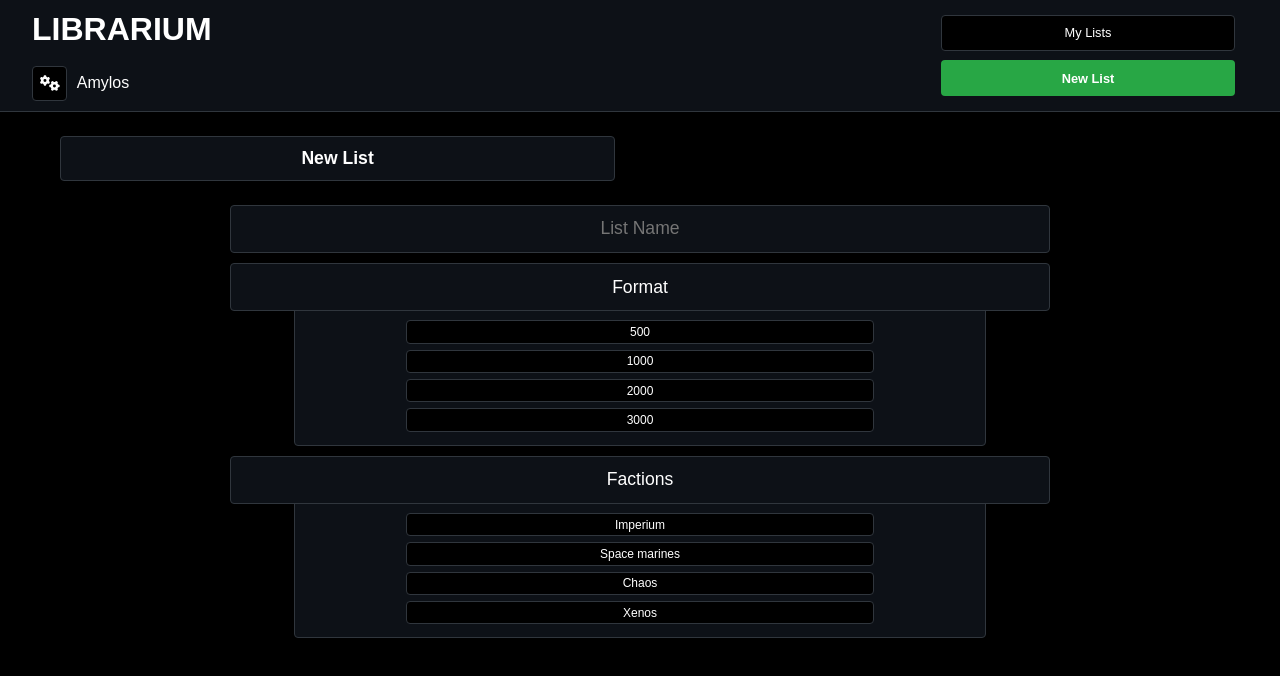
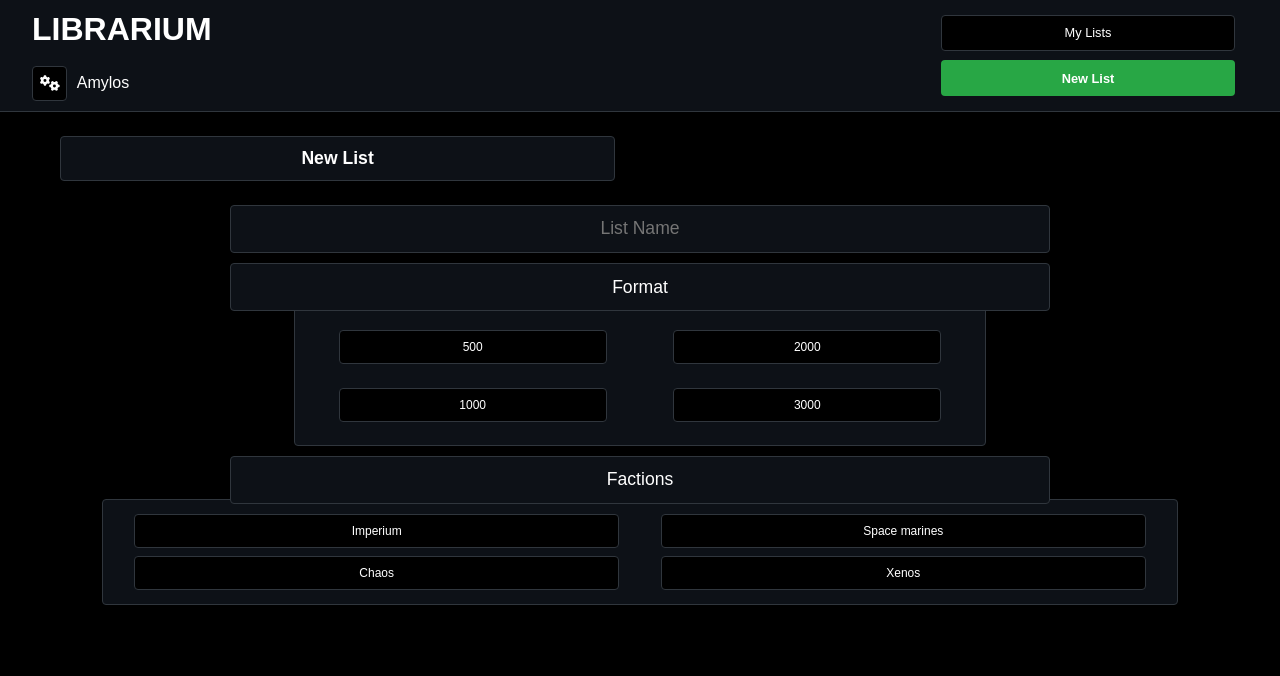
Before and after one commit to Amylos/Librarium, a React (Create React App) app: page / in a window 1280 px wide. Both pictures are taken after a click on the button "New List". Shown: the top 676 px of the page. Built offline with nearby package versions, Linux system fonts and the light colour scheme.

Commit message:
ListMaker almost in work

```diff
--- a/src/components/ListMaker.js
+++ b/src/components/ListMaker.js
@@ -28,13 +28,13 @@ const factions = {
       { name: 'Chaos Daemons', detachments: ['undétachement 1', 'undétachement 2', 'undétachement 3'] },
     ],
     xenos: [
-        { name: 'Aeldari', detachments: ['undétachement 1', 'undétachement 2', 'undétachement 3'] },
-        { name: 'Drukhari', detachments: ['undétachement 1', 'undétachement 2', 'undétachement 3'] },
-        { name: 'Orks', detachments: ['undétachement 1', 'undétachement 2', 'undétachement 3'] },
-        { name: 'Necrons', detachments: ['undétachement 1', 'undétachement 2', 'undétachement 3'] },
-        { name: 'T\'au', detachments: ['undétachement 1', 'undétachement 2', 'undétachement 3'] },
-        { name: 'Tyranids', detachments: ['undétachement 1', 'undétachement 2', 'undétachement 3'] },
-        { name: 'Genestealer Cults', detachments: ['undétachement 1', 'undétachement 2', 'undétachement 3'] },
+        { name: 'Aeldari', detachments: ['undétachement 1', 'undétachement 2', 'undétachement 3','undétachement 1', 'undétachement 2', 'undétachement 3'] },
+        { name: 'Drukhari', detachments: ['undétachement 1', 'undétachement 2', 'undétachement 3','undétachement 1', 'undétachement 2', 'undétachement 3'] },
+        { name: 'Orks', detachments: ['undétachement 1', 'undétachement 2', 'undétachement 3','undétachement 1', 'undétachement 2', 'undétachement 3'] },
+        { name: 'Necrons', detachments: ['undétachement 1', 'undétachement 2', 'undétachement 3','undétachement 1', 'undétachement 2', 'undétachement 3'] },
+        { name: 'T\'au', detachments: ['undétachement 1', 'undétachement 2', 'undétachement 3','undétachement 1', 'undétachement 2', 'undétachement 3'] },
+        { name: 'Tyranids', detachments: ['undétachement 1', 'undétachement 2', 'undétachement 3','undétachement 1', 'undétachement 2', 'undétachement 3'] },
+        { name: 'Genestealer Cults', detachments: ['undétachement 1', 'undétachement 2', 'undétachement 3','undétachement 1', 'undétachement 2', 'undétachement 3'] },
       ]
   };
 
@@ -42,18 +42,27 @@ const factions = {
 const ListMaker = () =>{
 
 
-    const [sectionToShow,setSectionToShow] = useState("ArmyList");
+    const [sectionToShow,setSectionToShow] = useState("FactionList");
 
 
 
     const [name, setName] = useState('');
     const [format, setFormat] =useState(null);
+    const [previousFormat, setPreviousFormat] =useState(null);
+
 
     const [selectedFaction, setSelectedFaction] = useState('');
     const [selectedRace, setSelectedRace] = useState('');
     const [selectedDetachement, setSelectedDetachement] = useState('');
 
-
+    const HandleChangeFormat = () =>{
+        if(format){
+            setFormat(null);
+        }
+        else{
+            setFormat(previousFormat);
+        }
+    }
     const handleFactionChange = (race) => {
         setSelectedFaction(race);
         setSelectedRace(''); // Réinitialiser la race lorsque la faction change
@@ -70,6 +79,19 @@ const ListMaker = () =>{
         setSectionToShow('Validate'); // Aller à la validation
     };
 
+    const ChangeFaction = () =>{
+        setSectionToShow('FactionList');
+        setSelectedFaction('');
+        setSelectedRace('');
+        setSelectedDetachement('');
+    }
+
+    const ChangeArmy = () =>{
+        setSectionToShow('RaceList');
+        setSelectedRace('');
+        setSelectedDetachement('');
+    }
+
 
     return (
         <div className="ListMaker">
@@ -82,21 +104,21 @@ const ListMaker = () =>{
 
                 <input className="ListName" type="text" placeholder="List Name" onChange={(e) =>{setName(e.target.value)}} value={name}></input>
 
-                    <button className="Format" onClick={() =>{setFormat(null)}}>{format !== null ? format + " points" : "Format"}</button>
+                    <button className="Format" onClick={() =>{HandleChangeFormat()}}>{format !== null ? format + " points" : "Format"}</button>
                     {
                         format === null ?
                         <ul className="FormatList" style={{ visibility: format === null ? 'visible' : 'hidden' }}>
-                            <li role='button' onClick={() =>{setFormat(500)}}>500</li>
-                            <li role='button' onClick={() =>{setFormat(1000)}}>1000</li>
-                            <li role='button' onClick={() =>{setFormat(2000)}}>2000</li>
-                            <li role='button' onClick={() =>{setFormat(3000)}}>3000</li>
+                            <li role='button' onClick={() =>{setFormat(500); setPreviousFormat(500)}}>500</li>
+                            <li role='button' onClick={() =>{setFormat(1000); setPreviousFormat(1000)}}>1000</li>
+                            <li role='button' onClick={() =>{setFormat(2000); setPreviousFormat(2000)}}>2000</li>
+                            <li role='button' onClick={() =>{setFormat(3000); setPreviousFormat(3000)}}>3000</li>
                         </ul>
                     : null
                     }
 
-                    {selectedFaction && <div className="ArmyIdentity">{selectedFaction.charAt(0).toUpperCase() + selectedFaction.replace('_', ' ').slice(1)}</div>}
-                    {selectedRace && <div className="ArmyIdentity">{selectedRace.charAt(0).toUpperCase() + selectedRace.replace('_', ' ').slice(1)}</div>}
-                    {selectedDetachement && <div className="ArmyIdentity">{selectedDetachement.charAt(0).toUpperCase() + selectedDetachement.replace('_', ' ').slice(1)}</div>}
+                    {selectedFaction && <div  onClick={()=>ChangeFaction()} className="ArmyIdentity">{selectedFaction.charAt(0).toUpperCase() + selectedFaction.replace('_', ' ').slice(1)}</div>}
+                    {selectedRace && <div onClick={()=>ChangeArmy()}  className="ArmyIdentity">{selectedRace.charAt(0).toUpperCase() + selectedRace.replace('_', ' ').slice(1)}</div>}
+                    {selectedDetachement && <div  className="ArmyIdentity">{selectedDetachement.charAt(0).toUpperCase() + selectedDetachement.replace('_', ' ').slice(1)}</div>}
 
                     {
                         !selectedFaction ?
@@ -110,7 +132,7 @@ const ListMaker = () =>{
                         : null
                     }
 
-                    <ul className="ArmyList" style={{ display: sectionToShow === "ArmyList" ? 'flex' : 'none' }}>
+                    <ul className="FactionList" style={{ display: sectionToShow === "FactionList" ? 'flex' : 'none' }}>
                         {
                             Object.keys(factions).map((factionKey) => (
                             <li key={factionKey} onClick={() => {handleFactionChange(factionKey)}}>
@@ -133,6 +155,7 @@ const ListMaker = () =>{
                             null
                         }
                     </ul>
+
                     <ul className="DetachementList" style={{ display: sectionToShow === "DetachementList" ? 'flex' : 'none' }}>
                         {
                             factions[selectedFaction] && selectedRace ? (
@@ -146,6 +169,8 @@ const ListMaker = () =>{
                         }
                     </ul>
 
+                    <div className={sectionToShow === "Validate" ? 'Logo' : 'LogoN'}></div>
+
                     <button className="CreateButton" style={{ display: sectionToShow === "Validate" ? 'flex' : 'none' }}>Create</button>
             </div>
         </div>
--- a/src/styles/ListMaker.css
+++ b/src/styles/ListMaker.css
@@ -95,6 +95,7 @@
     border-radius: 4px;
     text-align: center;
     display: flex;
+    flex-wrap: wrap;
     flex-direction: column;
     justify-content: space-around;
     align-items: center;
@@ -105,8 +106,11 @@
 }
 
 .ListMaker .FormatList li{
-    width: 70%;
+    width: 40%;
     height: 20%;
+    height: 3.5vh;
+    margin: 0.5vh;
+    padding: 1rem;
     background-color: #000000;
     border: 1px solid #30363D;
     border-radius: 4px;
@@ -132,15 +136,16 @@
 }
 
 .ListMaker .FactionList{
-    width: 54%;
-    height: 23%;
+    width: 84%;
+    /* height: 23%; */
     font-size: 1.1rem;
     background-color: #0D1117;
     border: 1px solid #30363D;
     border-radius: 4px;
     text-align: center;
     display: flex;
-    flex-direction: column;
+    flex-wrap: wrap;
+    /* flex-direction: column; */
     justify-content: space-around;
     align-items: center;
     list-style: none;
@@ -151,8 +156,10 @@
 
 
 .ListMaker .FactionList li{
-    width: 70%;
-    height: 20%;
+    width: 46%;
+    height: 3.5vh;
+    margin: 0.5vh;
+    padding: 1rem;
     background-color: #000000;
     border: 1px solid #30363D;
     border-radius: 4px;
@@ -163,47 +170,18 @@
 }
 
 
-.ListMaker .ArmyList{
-    width: 54%;
-    height: 23%;
+
+.ListMaker .RaceList{
+    width: 84%;
+    /* height: 23%; */
     font-size: 1.1rem;
     background-color: #0D1117;
     border: 1px solid #30363D;
     border-radius: 4px;
     text-align: center;
     display: flex;
-    flex-direction: column;
-    justify-content: space-around;
-    align-items: center;
-    list-style: none;
-    padding: 10px;
-    margin-top: -5px;
-    /* display: none; */
-}
-
-.ListMaker .ArmyList li{
-    width: 70%;
-    height: 20%;
-    background-color: #000000;
-    border: 1px solid #30363D;
-    border-radius: 4px;
-    display: flex;
-    justify-content: center;
-    align-items: center;
-    font-size: 12px;
-}
-
-
-.ListMaker .RaceList{
-    width: 54%;
-    height: 23%;
-    font-size: 1.1rem;
-    background-color: #0D1117;
-    border: 1px solid #30363D;
-    border-radius: 4px;
-    text-align: center;
-    display: flex;
-    flex-direction: column;
+    flex-wrap: wrap;
+    /* flex-direction: column; */
     justify-content: space-around;
     align-items: center;
     list-style: none;
@@ -213,8 +191,10 @@
 }
 
 .ListMaker .RaceList li{
-    width: 70%;
-    height: 20%;
+    width: 46%;
+    height: 3.5vh;
+    margin: 0.5vh;
+    padding: 1rem;
     background-color: #000000;
     border: 1px solid #30363D;
     border-radius: 4px;
@@ -226,15 +206,15 @@
 
 
 .ListMaker .DetachementList{
-    width: 54%;
-    height: 23%;
+    width: 84%;
+    /* height: 23%; */
     font-size: 1.1rem;
     background-color: #0D1117;
     border: 1px solid #30363D;
     border-radius: 4px;
     text-align: center;
     display: flex;
-    flex-direction: column;
+    flex-wrap: wrap;
     justify-content: space-around;
     align-items: center;
     list-style: none;
@@ -244,8 +224,10 @@
 
 }
 .ListMaker .DetachementList li{
-    width: 70%;
-    height: 20%;
+    width: 46%;
+    height: 3.5vh;
+    margin: 0.5vh;
+    padding: 1rem;
     background-color: #000000;
     border: 1px solid #30363D;
     border-radius: 4px;
@@ -257,9 +239,50 @@
 
 
 
+
+.Logo{
+    background-image: url('../images/DarkAngels.png');
+    background-position: 4px -70px;
+    background-repeat: no-repeat;
+    background-size: 90%;
+    width: 100%;
+    height: 35%;
+    margin-top: 1rem;
+}
+
+.Logo {
+    background-image: url('../images/DarkAngels.png');
+    background-position: 4px -70px;
+    background-repeat: no-repeat;
+    background-size: 90%;
+    width: 100%;
+    height: 35%;
+    margin-top: 1rem;
+
+    /* Appliquer l'animation d'apparition */
+    opacity: 0; /* Initialement invisible */
+    animation: fadeIn 2s forwards; /* Animation d'apparition sur 2 secondes */
+
+    /* Ajout d'une ombre autour des bordures */
+    box-shadow: 0 4px 8px rgba(0, 0, 0, 0.3); /* Ombre douce */
+    border-radius: 8px; /* Coins arrondis pour un effet plus agréable */
+}
+
+/* Définir l'animation d'apparition */
+@keyframes fadeIn {
+    from {
+        opacity: 0; /* Invisible au début */
+        transform: scale(0.9); /* Légèrement plus petit */
+    }
+    to {
+        opacity: 1; /* Complètement visible */
+        transform: scale(1); /* Revenir à la taille normale */
+    }
+}
+
 .CreateButton{
     position: absolute;
-    bottom: 2rem;
+    bottom: 1rem;
     background-color: #28A745;
     border-radius: 4px;
     font-weight: bold;
@@ -271,6 +294,4 @@
     justify-content: center;
     align-items: center;
     font-size: 0.8rem;
-
-
 }
```
Also changed, not shown: src/images/DarkAngels.png (added). Lines whose indentation alone changed are shown as unchanged.
